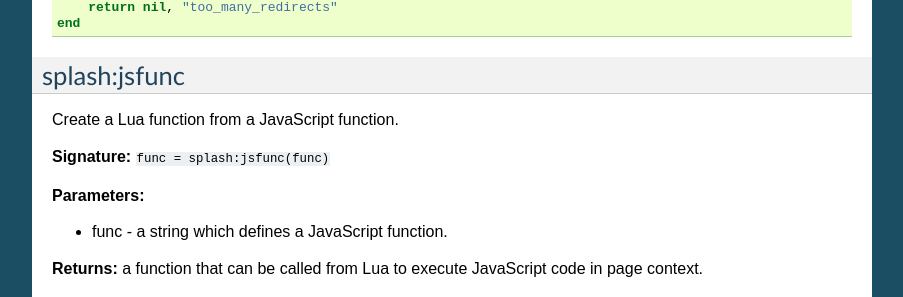
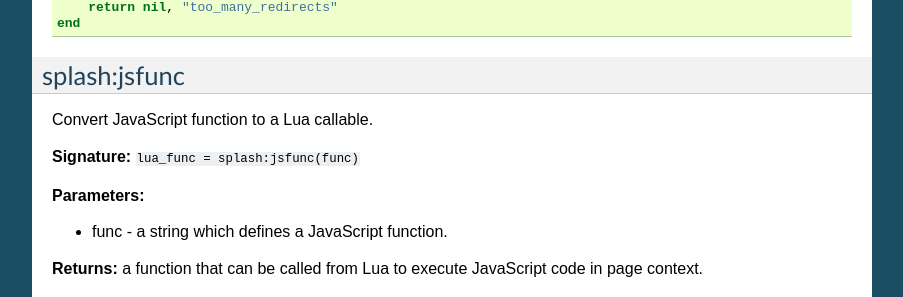
Before and after one commit to scrapinghub/splash, a Sphinx documentation site: the page built from docs/scripting-ref.rst, in a window 1280 px wide and 900 px high, scrolled down 1702 px. Shown: the part 149-446 px from the top of the window, without its empty margins (198-1101 px from the left). Built offline with Sphinx 7.4.7, drawn with Linux system fonts in a browser that asks for light colours.

Commit message:
DOC tiny splash:jsfunc documentation tweak

```diff
--- a/docs/scripting-ref.rst
+++ b/docs/scripting-ref.rst
@@ -127,9 +127,9 @@ time after each page load in case of redirects:
 splash:jsfunc
 -------------
 
-Create a Lua function from a JavaScript function.
+Convert JavaScript function to a Lua callable.
 
-**Signature:** ``func = splash:jsfunc(func)``
+**Signature:** ``lua_func = splash:jsfunc(func)``
 
 **Parameters:**
 
```
